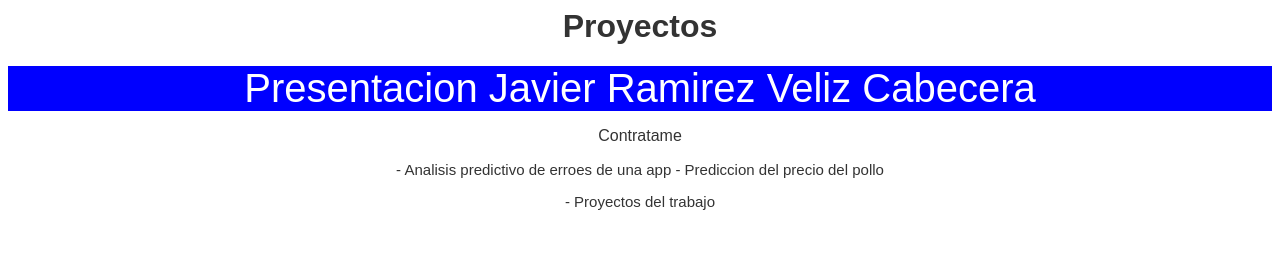
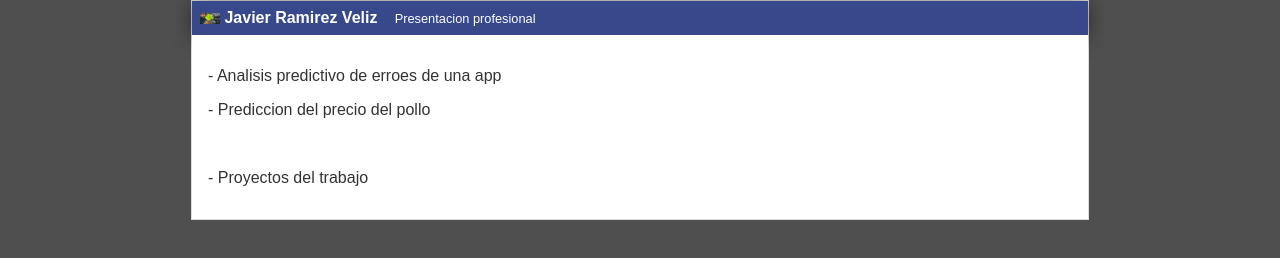
Before and after one commit to jhojav94/AmazingPresentation, a plain HTML site: page proyectosJRV.html in a window 1280 px wide. Drawn offline with Linux system fonts and the light colour scheme.

Commit message:
adicionar estilos y mod pag jrv

```diff
--- a/css/estilos.css
+++ b/css/estilos.css
@@ -1,16 +1,48 @@
 body{
+    background: #4f4f4f;
+    color: #333;
     text-align: center;
     font-family: 'Arial';
-    color: #333;
+    font-size: 16px;
+    margin: 0;
+    padding: 0;
 }
 
-.container{
-    font-size: 15px;
+
+#cabecera{
+    background: #37488b;
+    box-shadow: 0px 2px 20px 0px rgba(0, 0, 0, 0.5);
+    color:white;
+    font-weight: bold;
+    padding: 0.5em;
 }
 
-.cabecera{
-    background-color: blue;
-    box-shadow: 3px;
-    color:white;
-    font-size: 40px;
+#cabecera #logo{
+    width: 20px;
+    vertical-align: middle;
 }
+
+#cabecera #tagline{
+    padding: 0 0 0 1em;
+    font-weight: normal;
+    font-size: 0.8em;
+}
+
+#container{
+    width: 70%;
+    padding: 0;
+    text-align: left;
+    border: 1px solid #ddd;
+    margin : 0 auto;
+}
+
+#container h1{
+
+    font-size: 20px;
+
+}
+
+#post{
+    background: #fff;
+    padding: 1em;
+}
--- a/proyectosJRV.html
+++ b/proyectosJRV.html
@@ -4,20 +4,27 @@
         <link rel="stylesheet" href="css/estilos.css">
     </head>
     <body>
-        <h1>Proyectos</h1>
-        <div class="cabecera">
-            Presentacion Javier Ramirez Veliz Cabecera
+        <div id="container">
+            <div id="cabecera">
+                <img id="logo" src="imagenes/JRV.jpg" alt="">
+                Javier Ramirez Veliz
+                <span id="tagline">Presentacion profesional</span>
             </div>
-        <p>Contratame</p>
-        <div class="container">
+            <div id="post">
                 <p>
                     - Analisis predictivo de erroes de una app
+                </p>
+                <p>
+
                     - Prediccion del precio del pollo
                 </p>
+                <br>
                 <p>
                     - Proyectos del trabajo
                 </p>
             </div>
+        </div>
+
 
     </body>
 </html>
```
Also changed, not shown: imagenes/JRV.jpg (added), 2 other files. Lines whose indentation alone changed are shown as unchanged.
